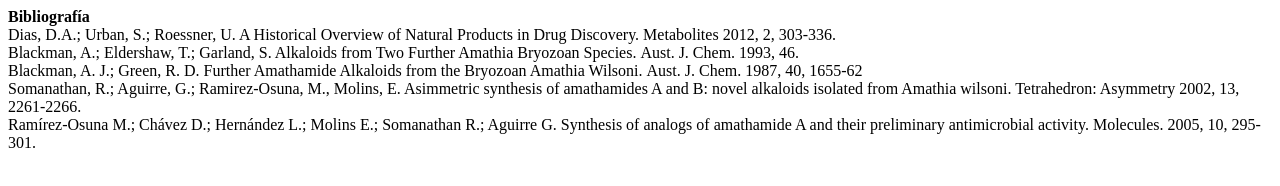
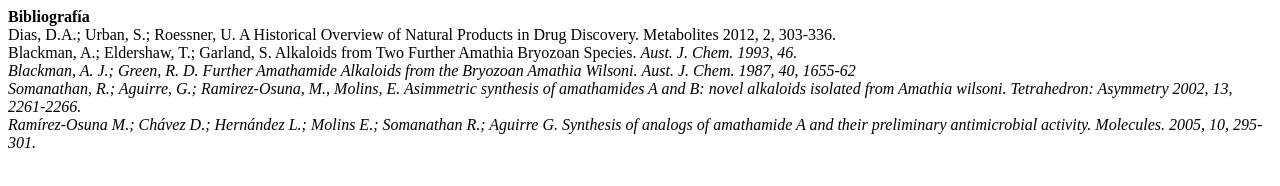
Before and after one commit to M4dda/Amatamidas, a plain HTML site: page index.html in a window 1280 px wide. Drawn offline with Linux system fonts and the light colour scheme.

Commit message:
Update index.html

```diff
--- a/index.html
+++ b/index.html
@@ -2,7 +2,7 @@
     <body><b>Bibliografía</b><br>
 
         Dias, D.A.; Urban, S.; Roessner, U. A Historical Overview of Natural Products in Drug Discovery. Metabolites 2012, 2, 303-336.<br>
-        Blackman, A.; Eldershaw, T.; Garland, S. Alkaloids from Two Further Amathia Bryozoan Species. Aust. J. Chem. 1993, 46.<br>
+        Blackman, A.; Eldershaw, T.; Garland, S. Alkaloids from Two Further Amathia Bryozoan Species. <i>Aust. J. Chem. 1993<i>, 46.<br>
         Blackman, A. J.; Green, R. D. Further Amathamide Alkaloids from the Bryozoan Amathia Wilsoni. Aust. J. Chem. 1987, 40, 1655-62<br>
         Somanathan, R.; Aguirre, G.; Ramirez-Osuna, M., Molins, E. Asimmetric synthesis of amathamides A and B: novel alkaloids isolated from Amathia wilsoni. Tetrahedron: Asymmetry 2002, 13, 2261-2266.<br>
         Ramírez-Osuna M.; Chávez D.; Hernández L.; Molins E.; Somanathan R.; Aguirre G. Synthesis of analogs of amathamide A and their preliminary antimicrobial activity. Molecules. 2005, 10, 295-301.<br>
```
